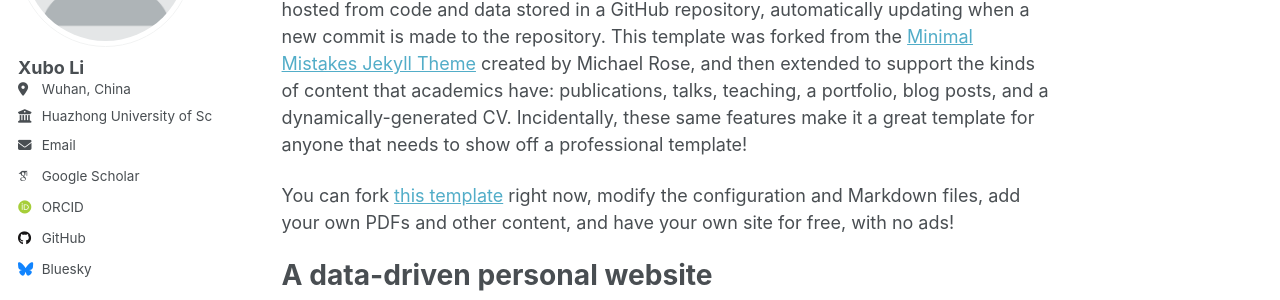
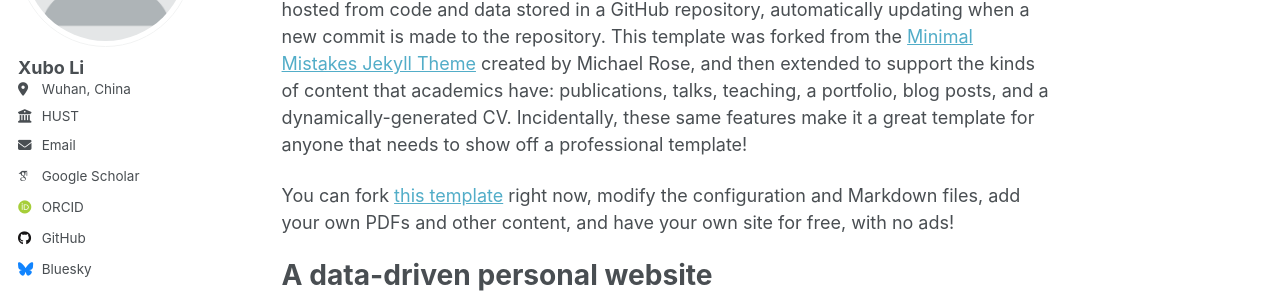
Before and after one commit to XuboLee/xubolee.github.io, a Jekyll site: the page built from _pages/about.md, in a window 1280 px wide. Shown: the part 227-527 px from the top of the page. Built offline with Jekyll 4.4.1, drawn with Linux system fonts in a browser that asks for light colours; some web fonts are replaced; a script that is not in the unit is left out.

Commit message:
Update _config.yml

```diff
--- a/_config.yml
+++ b/_config.yml
@@ -27,7 +27,7 @@ author:
   pronouns         : # example: "she/her"
   bio              : # "Short biography for the left-hand sidebar"
   location         : "Wuhan, China"
-  employer         : "Huazhong University of Science \\ and Technology"
+  employer         : "HUST"
   uri              : # URL
   email            : "xuboli@hust.edu.cn"
 
```
